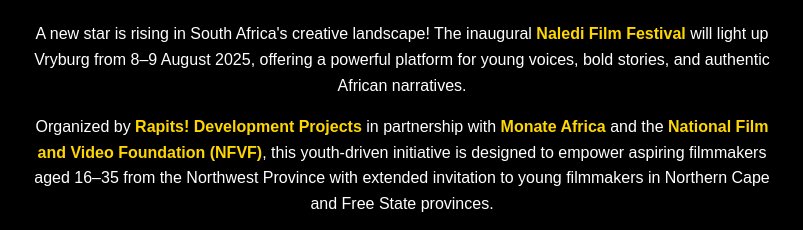
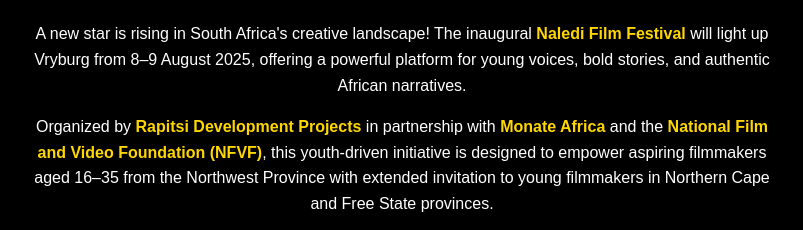
Before and after one commit to PhihlelloJunaid/NalediFilmFestival, a plain HTML site: page index.html in a window 1280 px wide. Shown: the part 962-1192 px from the top of the page, 238-1041 px from the left. Drawn offline with Linux system fonts and the light colour scheme.

Commit message:
The sketon code

```diff
--- a/index.html
+++ b/index.html
@@ -264,7 +264,7 @@
         <h2>About The Festival</h2>
         <p>A new star is rising in South Africa's creative landscape! The inaugural <span class="highlight">Naledi Film Festival</span> will light up Vryburg from 8–9 August 2025, offering a powerful platform for young voices, bold stories, and authentic African narratives.</p>
 
-        <p>Organized by <span class="highlight">Rapits! Development Projects</span> in partnership with <span class="highlight">Monate Africa</span> and the <span class="highlight">National Film and Video Foundation (NFVF)</span>, this youth-driven initiative is designed to empower aspiring filmmakers aged 16–35 from the Northwest Province with extended invitation to young filmmakers in Northern Cape and Free State provinces.</p>
+        <p>Organized by <span class="highlight">Rapitsi Development Projects</span> in partnership with <span class="highlight">Monate Africa</span> and the <span class="highlight">National Film and Video Foundation (NFVF)</span>, this youth-driven initiative is designed to empower aspiring filmmakers aged 16–35 from the Northwest Province with extended invitation to young filmmakers in Northern Cape and Free State provinces.</p>
 
         <p>"Naledi" means star – a fitting name for a festival that aims to spotlight the next generation of creatives in Northwest Province. The festival serves not just as a celebration, but as an incubator for future talent, particularly in underserved and rural communities often left out of mainstream creative industry opportunities.</p>
 
```
Also changed, not shown: images/advert.jpg (added), images/logo yellow.jpg (added), images/media statement.jpg (added), images/profile picture.jpg (added), images/vertical profile.jpg (added), images/yellow picture.jpg (added), 6 other files.
